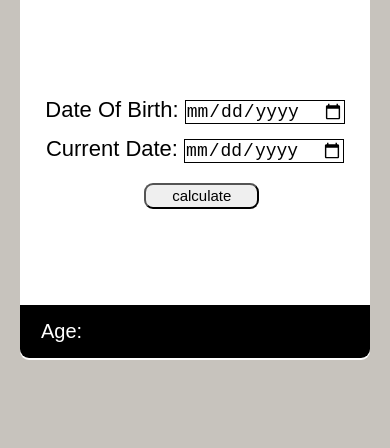
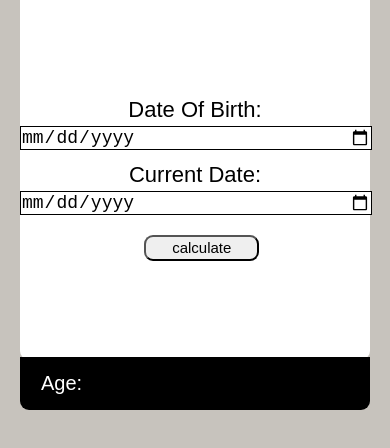
Before and after one commit to RichardMiruka/Age-Calculator-Application, a plain HTML site: page index.html in a window 390 px wide. Shown: the part 220-668 px from the top of the page. Drawn offline with Linux system fonts and the light colour scheme; a web font is replaced by a local one.

Commit message:
Update style.css

```diff
--- a/style.css
+++ b/style.css
@@ -34,12 +34,12 @@ body {
 .text {
     font-size: 22px;
     margin-top: 12px;
-
     text-align: center;
 }
 
 .text input {
     font-size: 18px;
+    width: 150px;
     border: 1px solid black;
 }
 
@@ -94,4 +94,8 @@ body {
         left: 6%;
         font-size: 20px;
     }
+
+    .text input {
+        width: 100%;
+    }
 }
```
